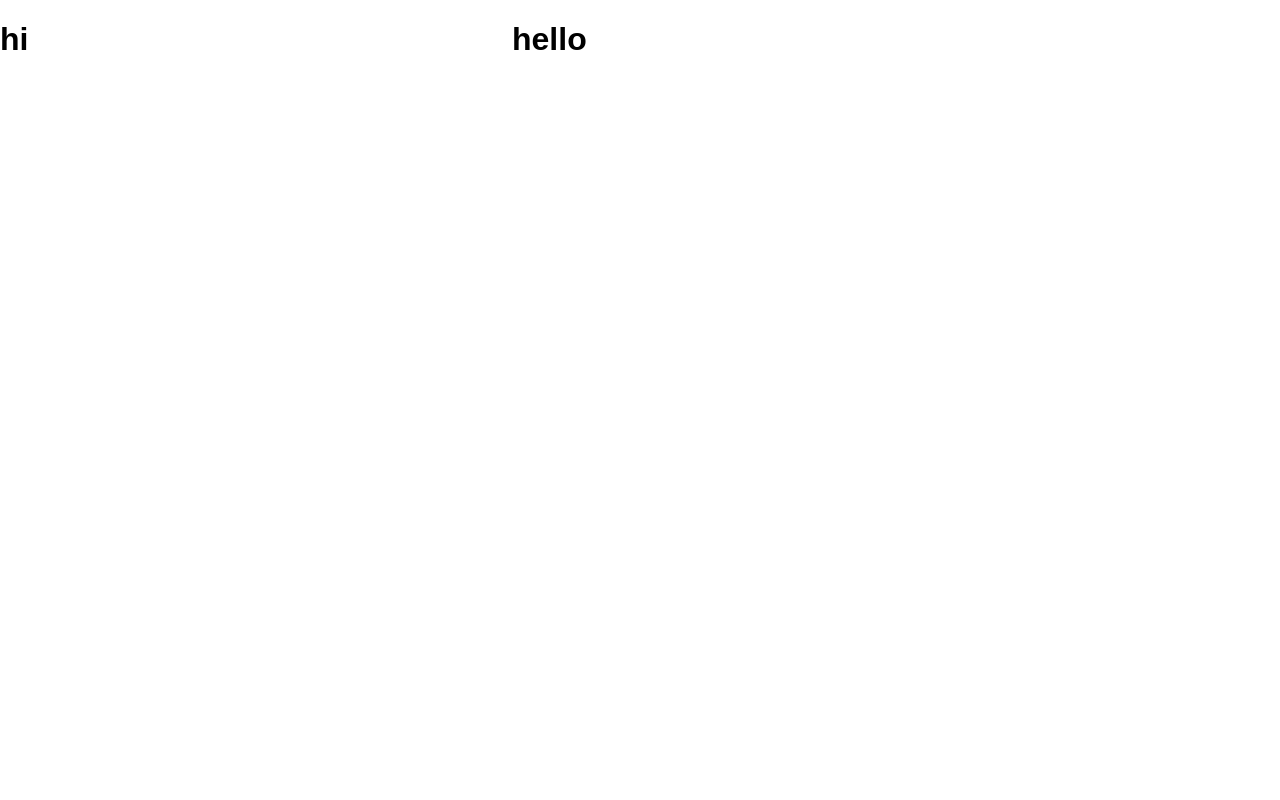
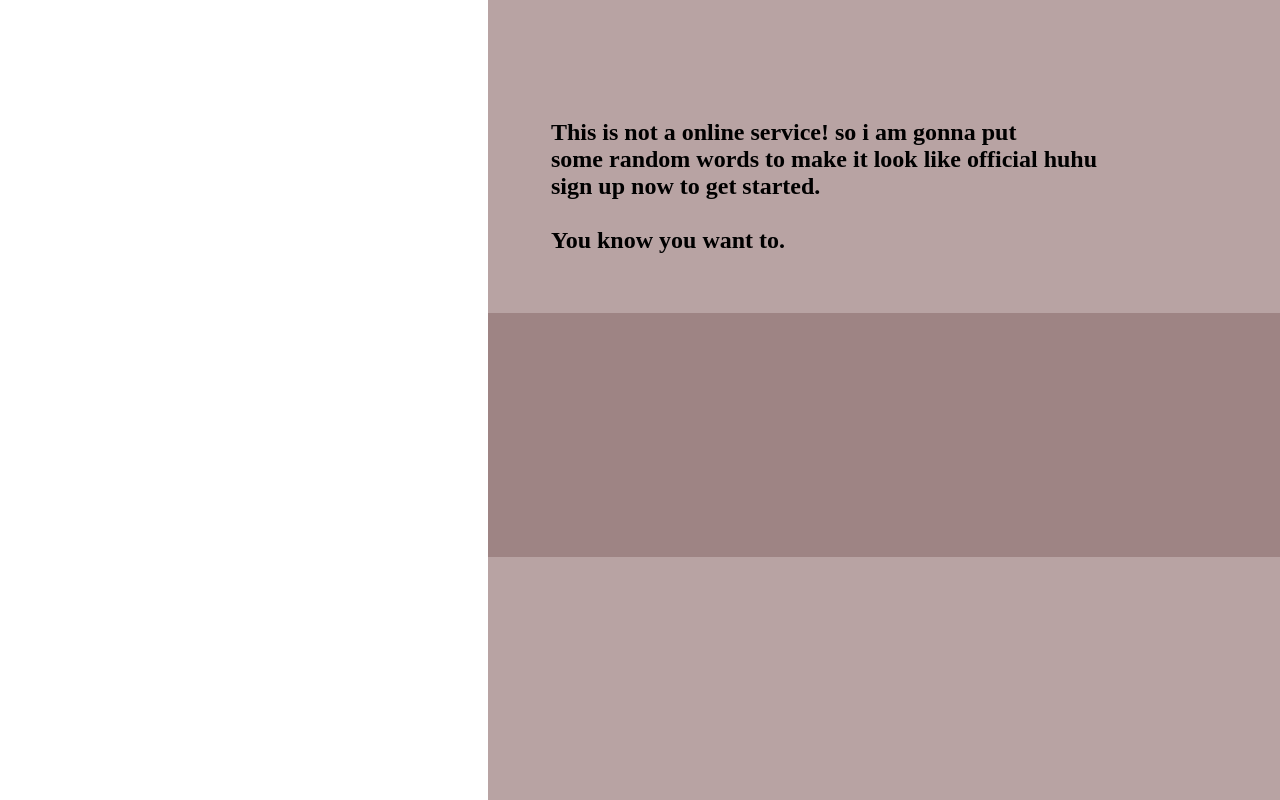
Before and after one commit to iAbhishekPanwar/odin-sign-up, a plain HTML site: page index.html in a window 1280 px wide. Drawn offline with Linux system fonts and the light colour scheme; a web font is replaced by a local one.

Commit message:
finished the first right

```diff
--- a/index.html
+++ b/index.html
@@ -14,7 +14,21 @@
             <h1>hi</h1>
         </div>
         <div class="right">
-            <h1>hello</h1>
+            <div class="first">
+                <h2>
+                    This is not a online service! so i am gonna put <br/>
+                    some random words to make it look like official huhu <br/>
+                    sign up now to get started.
+                    <br/><br/>
+                    You know you want to.
+                </h2>
+            </div>
+            <div class="second">
+
+            </div>
+            <div class="third">
+
+            </div>
         </div>
     </div>
 </body>
--- a/style.css
+++ b/style.css
@@ -3,9 +3,6 @@
     src: url(../fonts/Norse-Bold.otf);
   }
 
-  h1 {
-    font-family: Norse-Bold, sans-serif;
-  }
 
   body{
     margin: 0;
@@ -24,11 +21,34 @@
     width: 40vw;
     background-repeat: no-repeat;
     background-size: 100% 100%;
+    color: white;
+    font-family: Norse-Bold, sans-serif;
 
 
   }
 
   .right {
     display: flex;
-    justify-content: center;
+    flex-direction: column;
+    background-color: #b8a3a3;
+    width: 65vw;
+
   }
+
+  .first{
+    height: 36vh;
+    display: flex;
+    justify-content: flex-start;
+    margin-left: 8%;
+    margin-bottom: 5%;
+    align-items: flex-end;
+  }
+
+  .second {
+    height: 32vh;
+    background-color: rgb(158, 132, 132);
+  }
+
+  .third{
+    height: 32vh;
+  }
```
